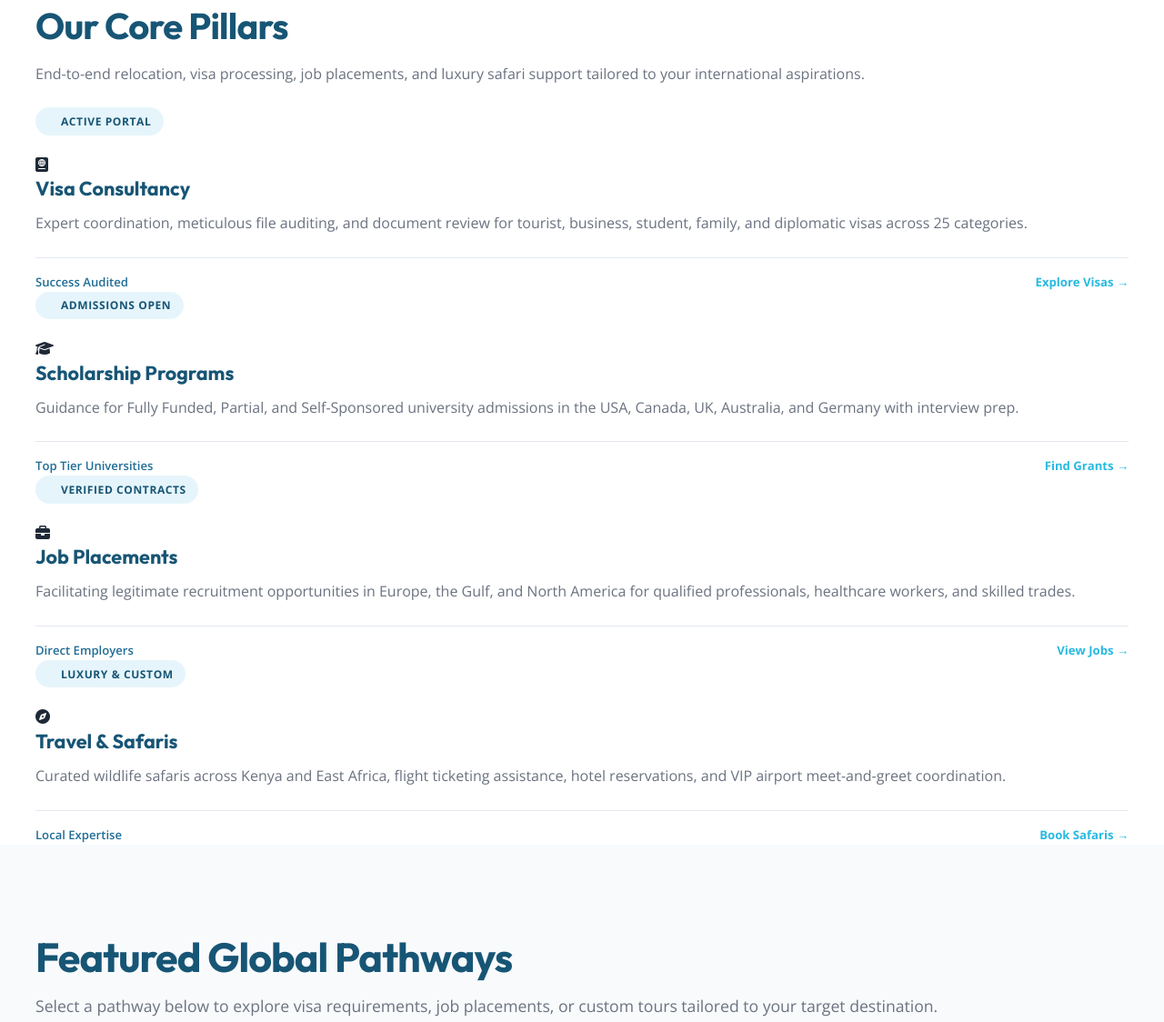
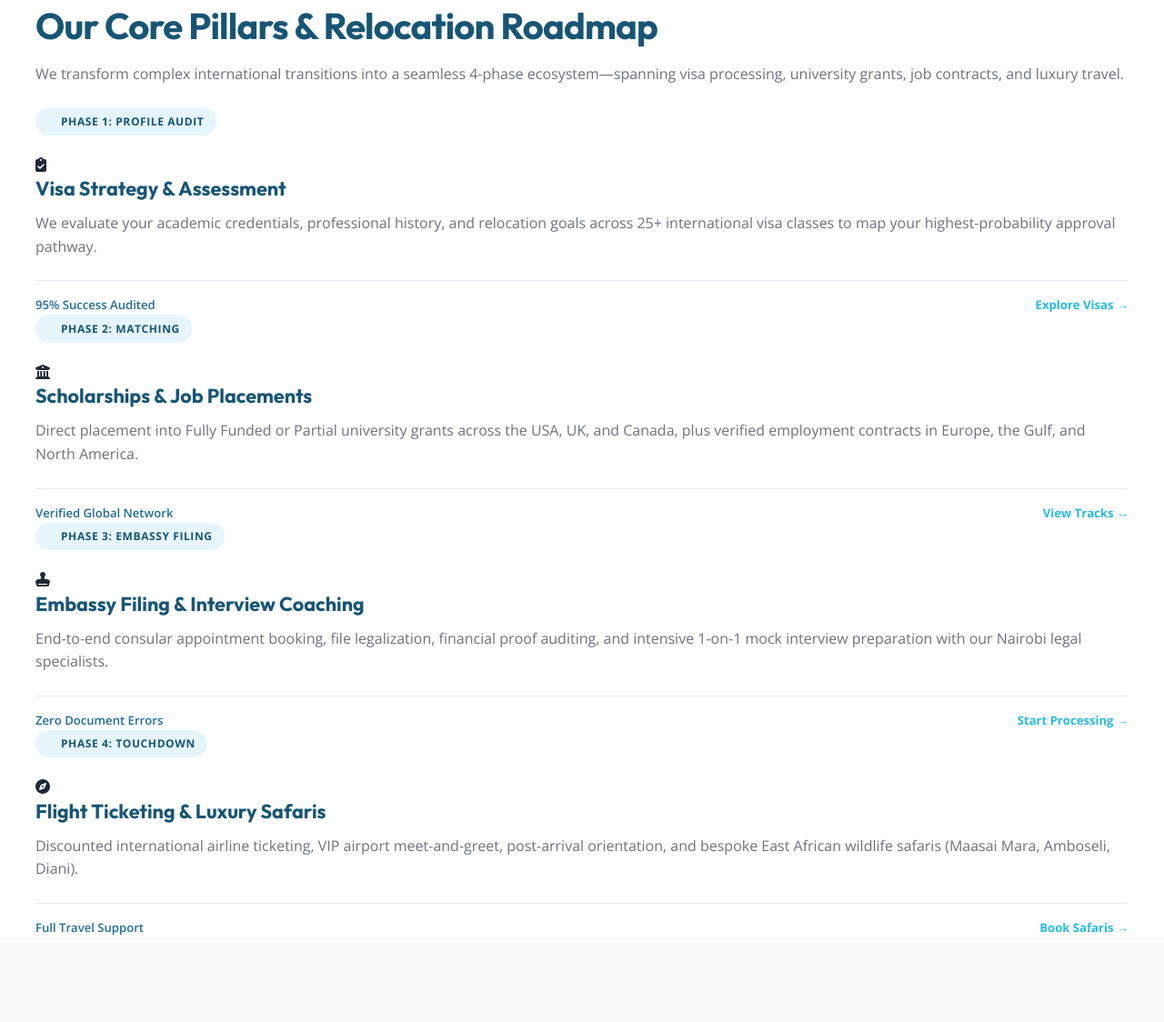
Before and after one commit to mansa-kev/WillBick, a plain HTML site: page index.html in a window 1280 px wide. Shown: the part 1199-2323 px from the top of the page at 91% size. Drawn offline with nearby package versions, Linux system fonts and the light colour scheme.

Commit message:
Add real approved visa documents and sunset runway image to hero carousel loop, and upgrade Core Pillars into phased relocation roadmap

```diff
--- a/index.html
+++ b/index.html
@@ -198,14 +198,22 @@
         <div class="hero-carousel">
           <div class="carousel-track">
             <div class="carousel-slide active" style="background-image: url('assets/logo_full.png'); background-size: contain; background-color: #0b0f19;"></div>
-            <div class="carousel-slide" style="background-image: url('assets/visa-slide-1.jpg');"></div>
-            <div class="carousel-slide" style="background-image: url('assets/visa-slide-2.jpg');"></div>
+            <div class="carousel-slide" style="background-image: url('assets/visa-german.jpg'); background-size: contain; background-color: #0b0f19;" title="Approved German Schengen Visa & EU Blue Card"></div>
+            <div class="carousel-slide" style="background-image: url('assets/visa-uk.png'); background-size: contain; background-color: #0b0f19;" title="Approved UK Entry Clearance Work Permit"></div>
+            <div class="carousel-slide" style="background-image: url('assets/visa-ireland.jpg'); background-size: contain; background-color: #0b0f19;" title="Approved Ireland Employment Visa"></div>
+            <div class="carousel-slide" style="background-image: url('assets/visa-flight.png'); background-size: cover;" title="International Departure Runway"></div>
+            <div class="carousel-slide" style="background-image: url('assets/visa-slide-1.jpg'); background-size: cover;"></div>
+            <div class="carousel-slide" style="background-image: url('assets/visa-slide-2.jpg'); background-size: cover;"></div>
           </div>
           <!-- Dots Indicator -->
           <div class="carousel-dots">
             <span class="dot active" data-slide="0"></span>
             <span class="dot" data-slide="1"></span>
             <span class="dot" data-slide="2"></span>
+            <span class="dot" data-slide="3"></span>
+            <span class="dot" data-slide="4"></span>
+            <span class="dot" data-slide="5"></span>
+            <span class="dot" data-slide="6"></span>
           </div>
         </div>
       </div>
@@ -233,77 +241,77 @@
       </div>
     </section>
 
-    <!-- Core Pillars / Values Section -->
-    <section class="carousel-section">
+    <!-- Core Pillars / Phased Roadmap Section -->
+    <section class="carousel-section" id="pillars">
       <div class="container">
         <div class="carousel-header">
           <div class="carousel-title">
-            <h2>Our Core Pillars</h2>
-            <p>End-to-end relocation, visa processing, job placements, and luxury safari support tailored to your international aspirations.</p>
+            <h2>Our Core Pillars & Relocation Roadmap</h2>
+            <p>We transform complex international transitions into a seamless 4-phase ecosystem—spanning visa processing, university grants, job contracts, and luxury travel.</p>
           </div>
         </div>
 
         <div class="carousel-grid">
-          <!-- Pillar 1: Visas -->
+          <!-- Pillar 1: Strategic Assessment -->
           <div class="card-value">
             <div style="margin-bottom: 1.25rem;">
-              <span class="status-badge-live"><span class="pulse-dot"></span> Active Portal</span>
+              <span class="status-badge-live"><span class="pulse-dot"></span> Phase 1: Profile Audit</span>
             </div>
             <div class="card-icon-value">
-              <i class="fa-solid fa-passport"></i>
+              <i class="fa-solid fa-clipboard-check"></i>
             </div>
-            <h3>Visa Consultancy</h3>
-            <p>Expert coordination, meticulous file auditing, and document review for tourist, business, student, family, and diplomatic visas across 25 categories.</p>
+            <h3>Visa Strategy & Assessment</h3>
+            <p>We evaluate your academic credentials, professional history, and relocation goals across 25+ international visa classes to map your highest-probability approval pathway.</p>
             <div class="card-footer-metrics">
-              <span>Success Audited</span>
+              <span>95% Success Audited</span>
               <a href="visas.html" style="color: var(--color-accent); font-weight: 700;">Explore Visas &rarr;</a>
             </div>
           </div>
 
-          <!-- Pillar 2: Scholarships -->
+          <!-- Pillar 2: Placement & Matching -->
           <div class="card-value">
             <div style="margin-bottom: 1.25rem;">
-              <span class="status-badge-live"><span class="pulse-dot"></span> Admissions Open</span>
+              <span class="status-badge-live"><span class="pulse-dot"></span> Phase 2: Matching</span>
             </div>
             <div class="card-icon-value">
-              <i class="fa-solid fa-graduation-cap"></i>
+              <i class="fa-solid fa-building-columns"></i>
             </div>
-            <h3>Scholarship Programs</h3>
-            <p>Guidance for Fully Funded, Partial, and Self-Sponsored university admissions in the USA, Canada, UK, Australia, and Germany with interview prep.</p>
+            <h3>Scholarships & Job Placements</h3>
+            <p>Direct placement into Fully Funded or Partial university grants across the USA, UK, and Canada, plus verified employment contracts in Europe, the Gulf, and North America.</p>
             <div class="card-footer-metrics">
-              <span>Top Tier Universities</span>
-              <a href="scholarships.html" style="color: var(--color-accent); font-weight: 700;">Find Grants &rarr;</a>
+              <span>Verified Global Network</span>
+              <a href="scholarships.html" style="color: var(--color-accent); font-weight: 700;">View Tracks &rarr;</a>
             </div>
           </div>
 
-          <!-- Pillar 3: Job Placements -->
+          <!-- Pillar 3: Consular & Legal Filing -->
           <div class="card-value">
             <div style="margin-bottom: 1.25rem;">
-              <span class="status-badge-live"><span class="pulse-dot"></span> Verified Contracts</span>
+              <span class="status-badge-live"><span class="pulse-dot"></span> Phase 3: Embassy Filing</span>
             </div>
             <div class="card-icon-value">
-              <i class="fa-solid fa-briefcase"></i>
+              <i class="fa-solid fa-stamp"></i>
             </div>
-            <h3>Job Placements</h3>
-            <p>Facilitating legitimate recruitment opportunities in Europe, the Gulf, and North America for qualified professionals, healthcare workers, and skilled trades.</p>
+            <h3>Embassy Filing & Interview Coaching</h3>
+            <p>End-to-end consular appointment booking, file legalization, financial proof auditing, and intensive 1-on-1 mock interview preparation with our Nairobi legal specialists.</p>
             <div class="card-footer-metrics">
-              <span>Direct Employers</span>
-              <a href="placements.html" style="color: var(--color-accent); font-weight: 700;">View Jobs &rarr;</a>
+              <span>Zero Document Errors</span>
+              <a href="placements.html" style="color: var(--color-accent); font-weight: 700;">Start Processing &rarr;</a>
             </div>
           </div>
 
-          <!-- Pillar 4: Travel & Tours -->
+          <!-- Pillar 4: Global Travel & Safaris -->
           <div class="card-value">
             <div style="margin-bottom: 1.25rem;">
-              <span class="status-badge-live"><span class="pulse-dot"></span> Luxury & Custom</span>
+              <span class="status-badge-live"><span class="pulse-dot"></span> Phase 4: Touchdown</span>
             </div>
             <div class="card-icon-value">
               <i class="fa-solid fa-compass"></i>
             </div>
-            <h3>Travel & Safaris</h3>
-            <p>Curated wildlife safaris across Kenya and East Africa, flight ticketing assistance, hotel reservations, and VIP airport meet-and-greet coordination.</p>
+            <h3>Flight Ticketing & Luxury Safaris</h3>
+            <p>Discounted international airline ticketing, VIP airport meet-and-greet, post-arrival orientation, and bespoke East African wildlife safaris (Maasai Mara, Amboseli, Diani).</p>
             <div class="card-footer-metrics">
-              <span>Local Expertise</span>
+              <span>Full Travel Support</span>
               <a href="travel.html" style="color: var(--color-accent); font-weight: 700;">Book Safaris &rarr;</a>
             </div>
           </div>
```
Also changed, not shown: assets/visa-flight.png (added), assets/visa-german.jpg (added), assets/visa-ireland.jpg (added), assets/visa-uk.png (added).
